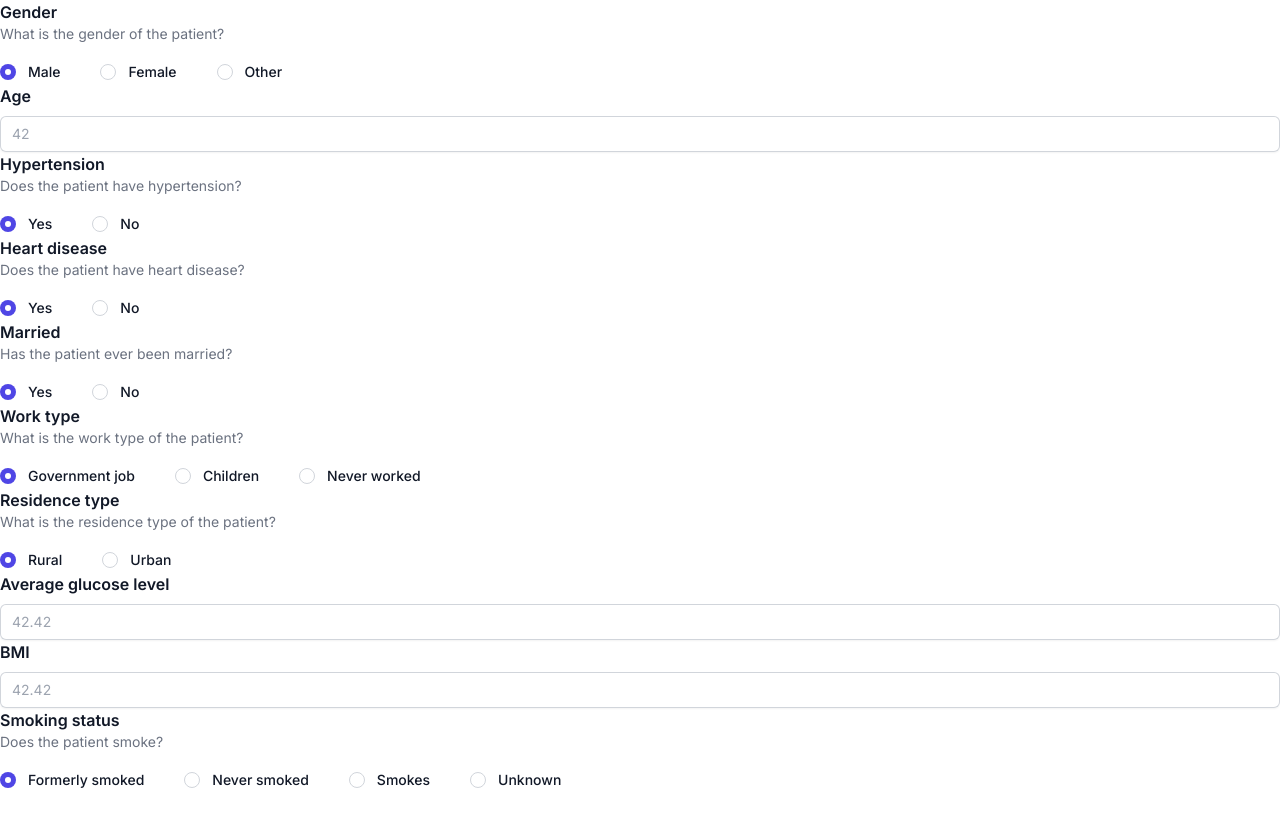
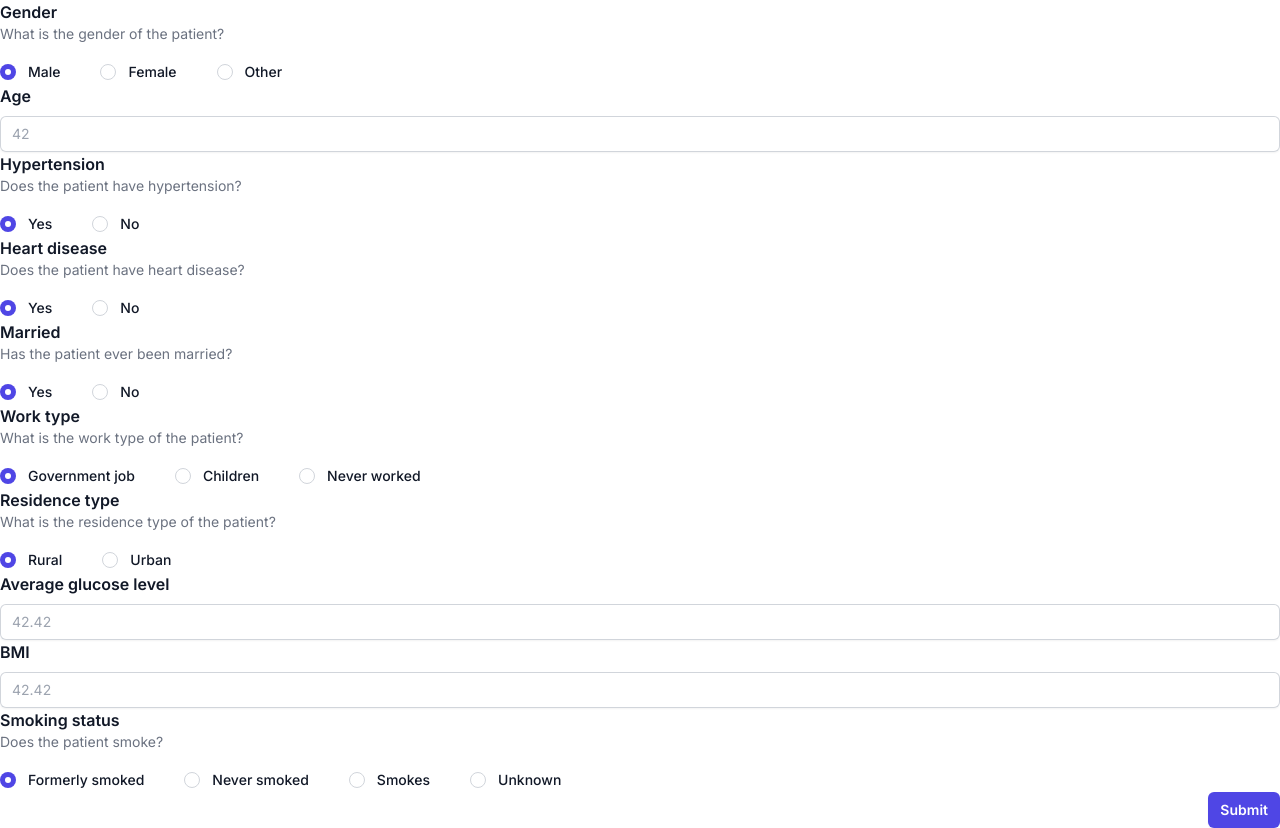
Before and after one commit to Remi-deronzier/mediml-front, a React (Vite) app: page / in a window 1280 px wide. Before the commit the page ends 800 px from the top, so only its background shows below. Built offline with nearby package versions, Linux system fonts and the light colour scheme; the HTML template or start-up script is replaced by a standard one.

Commit message:
feat(strokeView): add submit button

```diff
--- a/src/features/stroke/view/StrokeView.tsx
+++ b/src/features/stroke/view/StrokeView.tsx
@@ -1,5 +1,6 @@
 import useZodForm from '@hooks/useZodForm';
 
+import Button from '@components/Button';
 import AppForm from '@components/Form';
 import AppInput from '@components/Input';
 
@@ -87,6 +88,15 @@ export default function StrokeView() {
         label="Smoking status"
         values={smokingStatusChoices}
       />
+      <div className="flex justify-end">
+        <Button
+          label="Submit"
+          isLoading={form.formState.isSubmitting}
+          type="submit"
+          // TODO: Implement submit handler.
+          onClick={() => {}}
+        />
+      </div>
     </AppForm>
   );
 }
```
